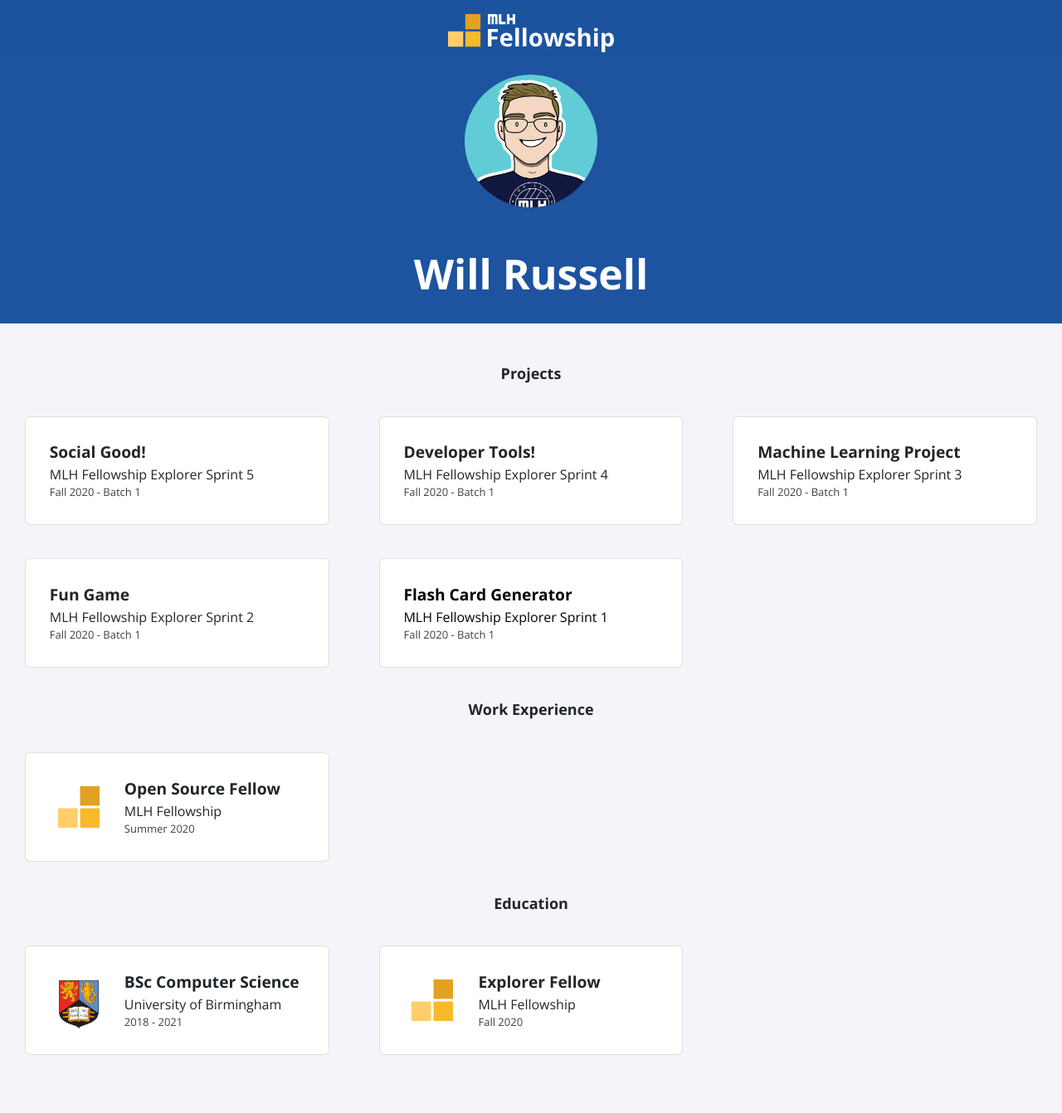
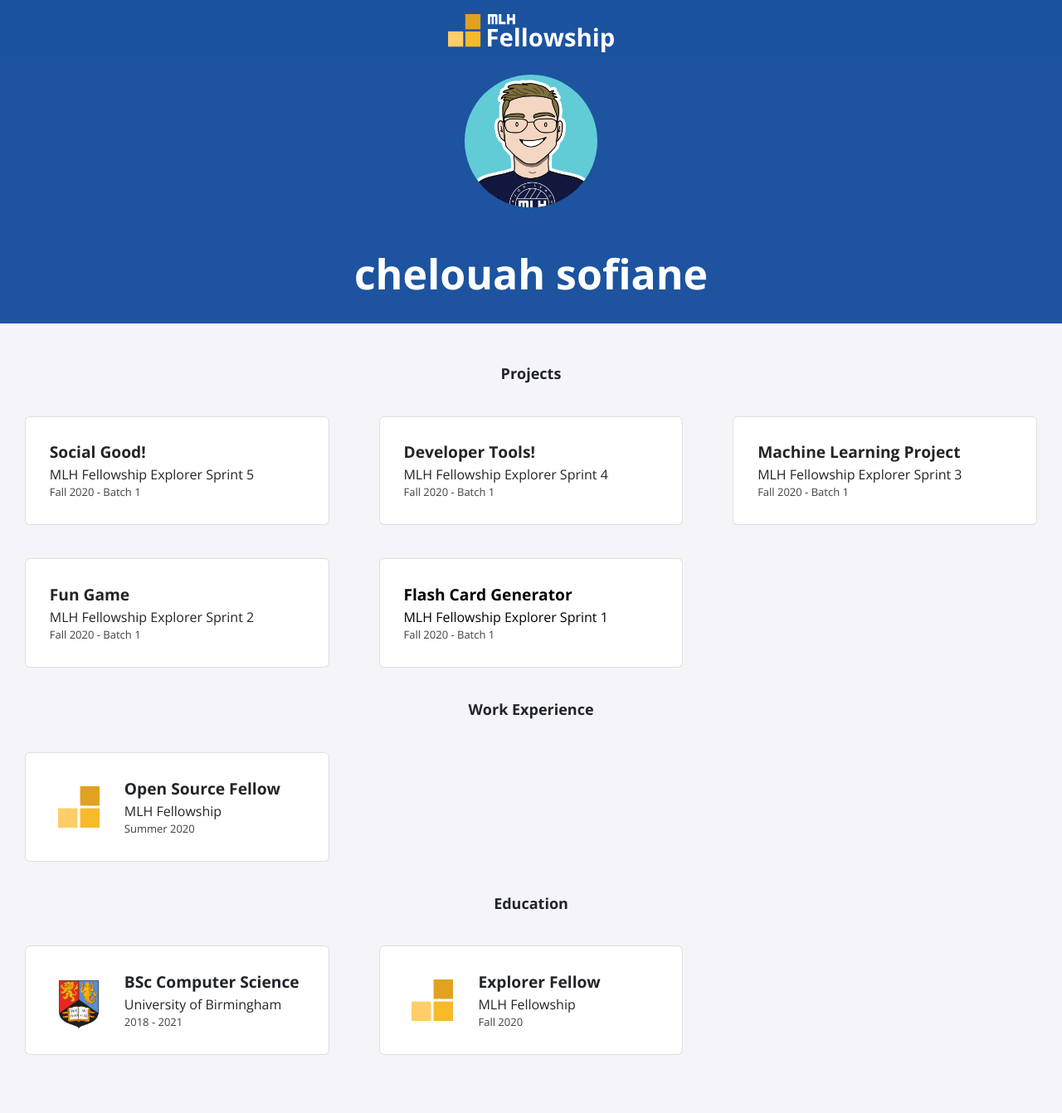
Before and after one commit to chsofiane/chsofiane.github.io, a Jekyll site: the page built from index.html, in a window 1280 px wide. Shown: the whole page at 83% size. Built offline with Jekyll 4.4.1, drawn with Linux system fonts in a browser that asks for light colours; nearby versions of some CDN libraries.

Commit message:
update_config.yml chsofiane name

```diff
--- a/_config.yml
+++ b/_config.yml
@@ -1,13 +1,13 @@
-title: "Will Russell"
-email: fellowship@mlh.io
+title: "chelouah sofiane "
+email: kiralo640@gmail.com
 description: >- # this means to ignore newlines until "baseurl:"
   Write an awesome description for your new site here. You can edit this
   line in _config.yml. It will appear in your document head meta (for
   Google search results) and in your feed.xml site description.
 baseurl: "/"
-url: "/portfolio-template"
-twitter_username: mlhacks
-github_username:  mlh-fellowship
+url: "https://chsofiane.github.io/"
+twitter_username: chsofiane
+github_username:  chsofiane
 
 sass:
   sass_dir: _sass
```
